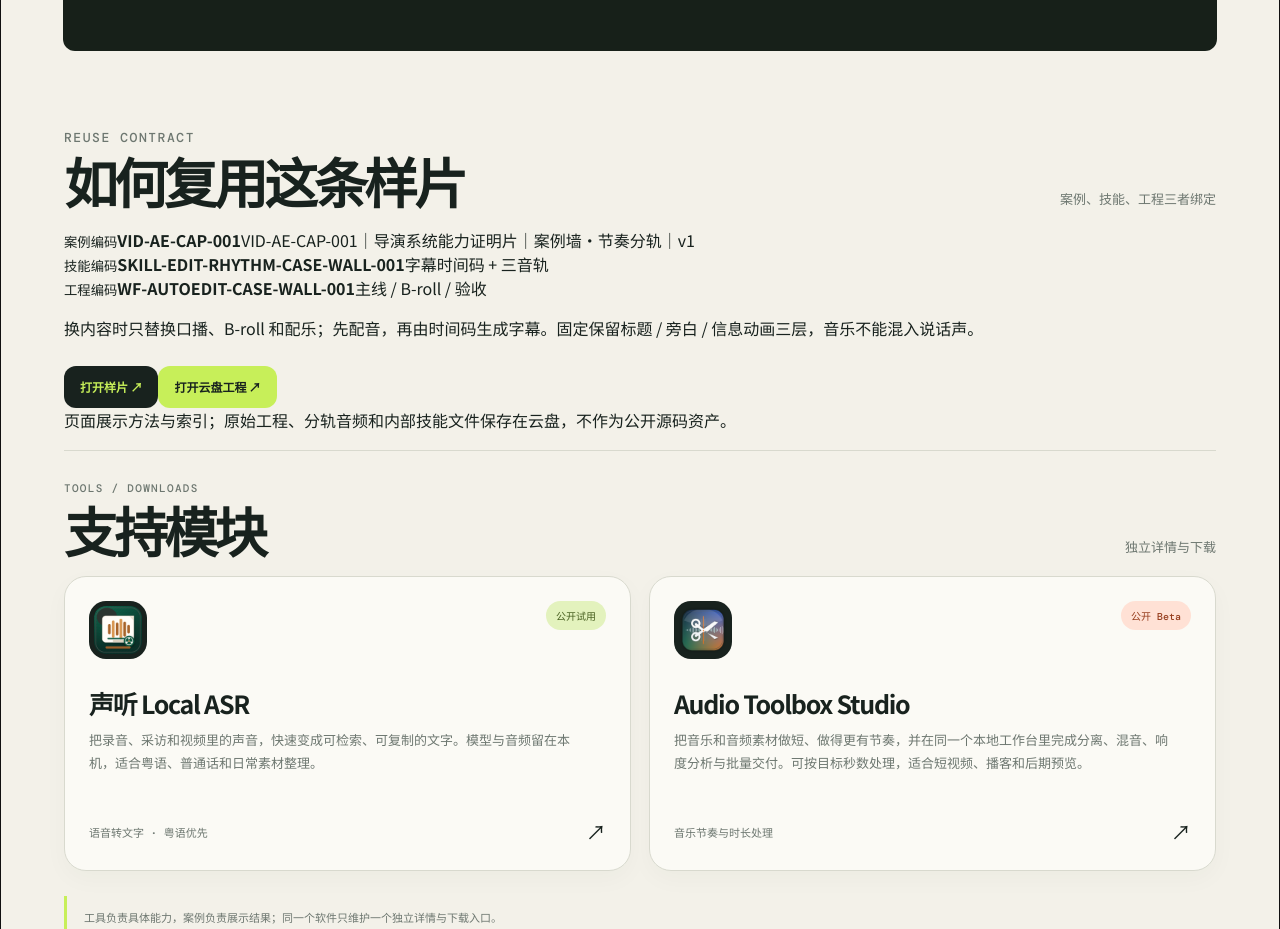
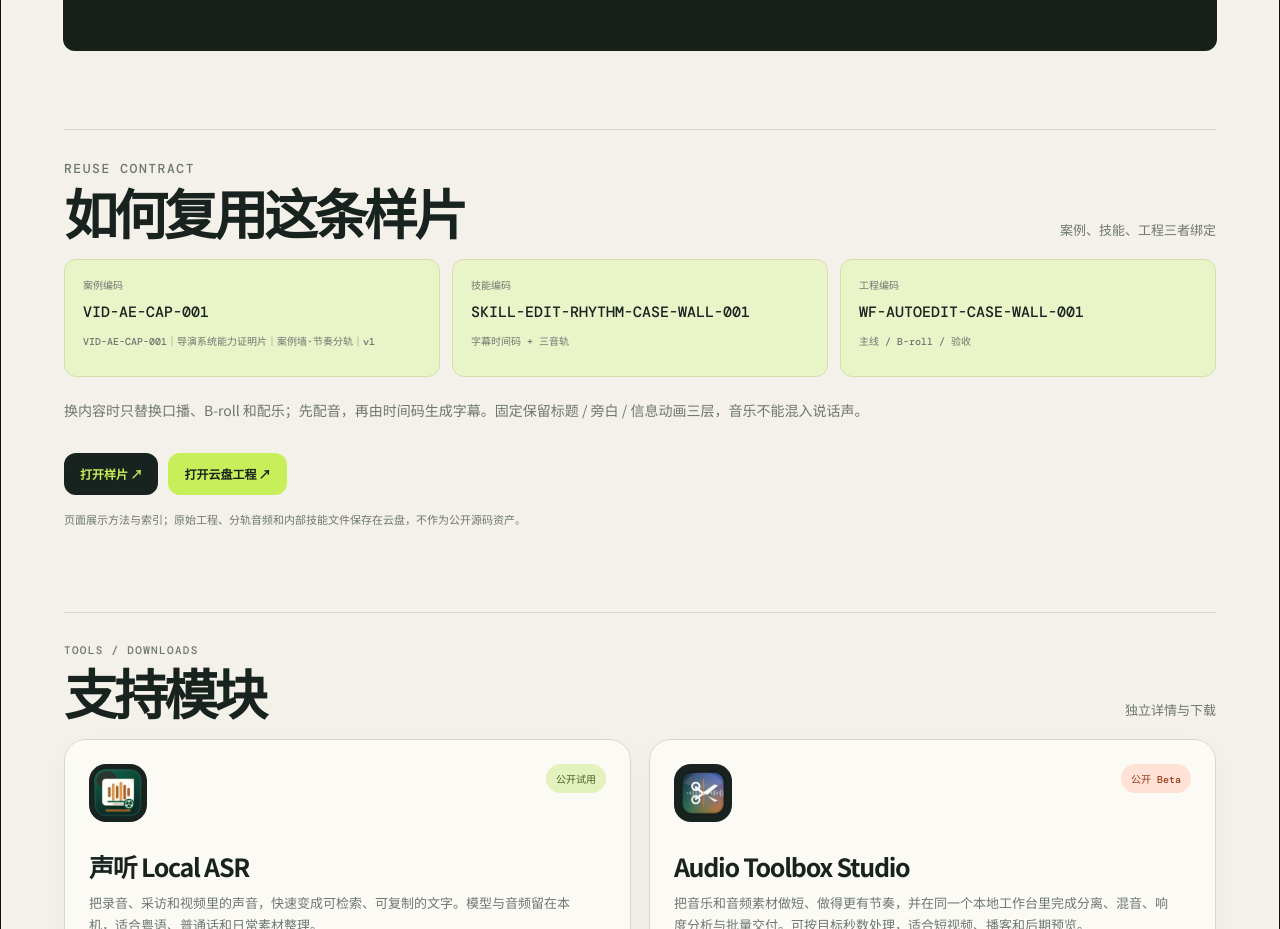
Before and after one commit to suwujin-code/intelligent-editing-site, a website: page index.html in a window 1280 px wide. Shown: the part 2800-3729 px from the top of the page. Drawn offline with nearby package versions, Linux system fonts and the light colour scheme.

Commit message:
Add capability proof reuse card styling

```diff
--- a/cases.css
+++ b/cases.css
@@ -467,3 +467,15 @@ main{max-width:1320px;padding:32px clamp(22px,5vw,72px) 88px}
   .test-card-copy small{font-size:13px}
   .test-card-copy .case-status{font-size:12px}
 }
+
+
+/* VID-AE-CAP-001 — reusable capability proof index */
+.reuse-section{border-top:1px solid var(--line);padding-top:30px;margin:0 0 82px}
+.reuse-grid{display:grid;grid-template-columns:repeat(3,1fr);gap:12px}
+.reuse-card{background:#eaf4c9;border:1px solid #d3dfaa;border-radius:12px;padding:18px;min-height:118px}
+.reuse-card small,.reuse-card span{display:block;color:var(--muted);font:500 10px 'DM Mono';line-height:1.55}
+.reuse-card strong{display:block;font:500 15px 'DM Mono';margin:9px 0 12px;word-break:break-word}
+.reuse-note{max-width:820px;color:var(--muted);font-size:14px;line-height:1.9;margin:20px 0}
+.reuse-actions{display:flex;flex-wrap:wrap;gap:10px}
+.reuse-privacy{max-width:820px;color:var(--muted);font:500 11px 'DM Mono';line-height:1.7;margin-top:16px}
+@media(max-width:700px){.reuse-grid{grid-template-columns:1fr}.reuse-card{min-height:0}.reuse-note{font-size:13px}}
```
